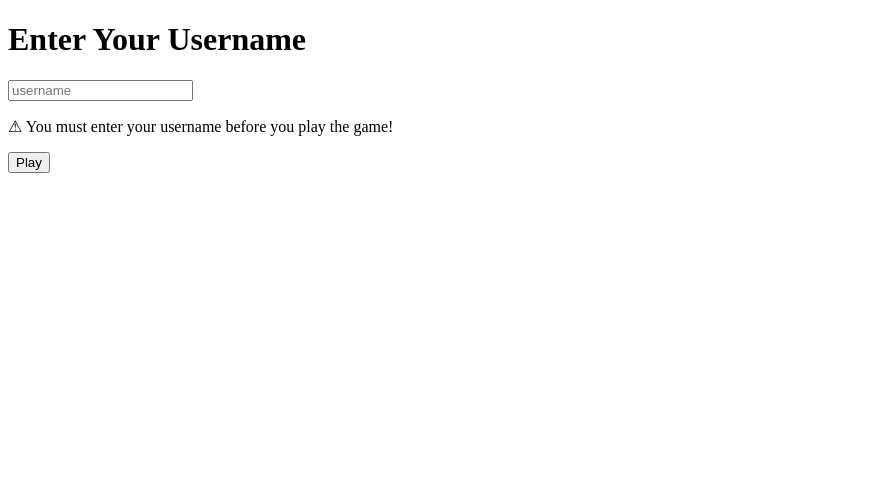
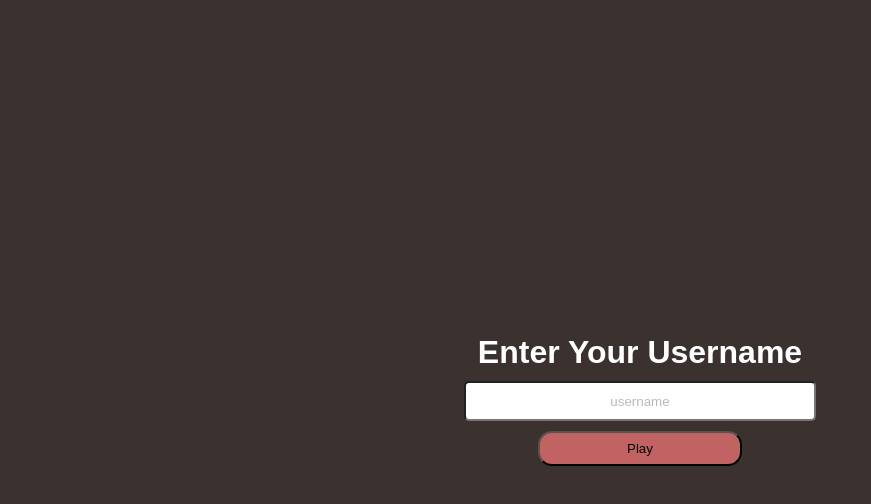
Before and after one commit to rmonzon14/RockPaperScissors, a plain HTML site: page menu.html in a window 1280 px wide. Shown: the whole page, without its empty margins (0-871 px from the left). Drawn offline with Linux system fonts and the light colour scheme.

Commit message:
Link to menu.css

```diff
--- a/menu.html
+++ b/menu.html
@@ -5,7 +5,7 @@
     <meta http-equiv="X-UA-Compatible" content="IE=edge">
     <meta name="viewport" content="width=device-width, initial-scale=1.0">
     <title>Introduction</title>
-    <link rel="stylesheet" href="menuStyles.css">
+    <link rel="stylesheet" href="menu.css">
     <script src="menu.js" defer></script>
 </head>
 <body>
```
